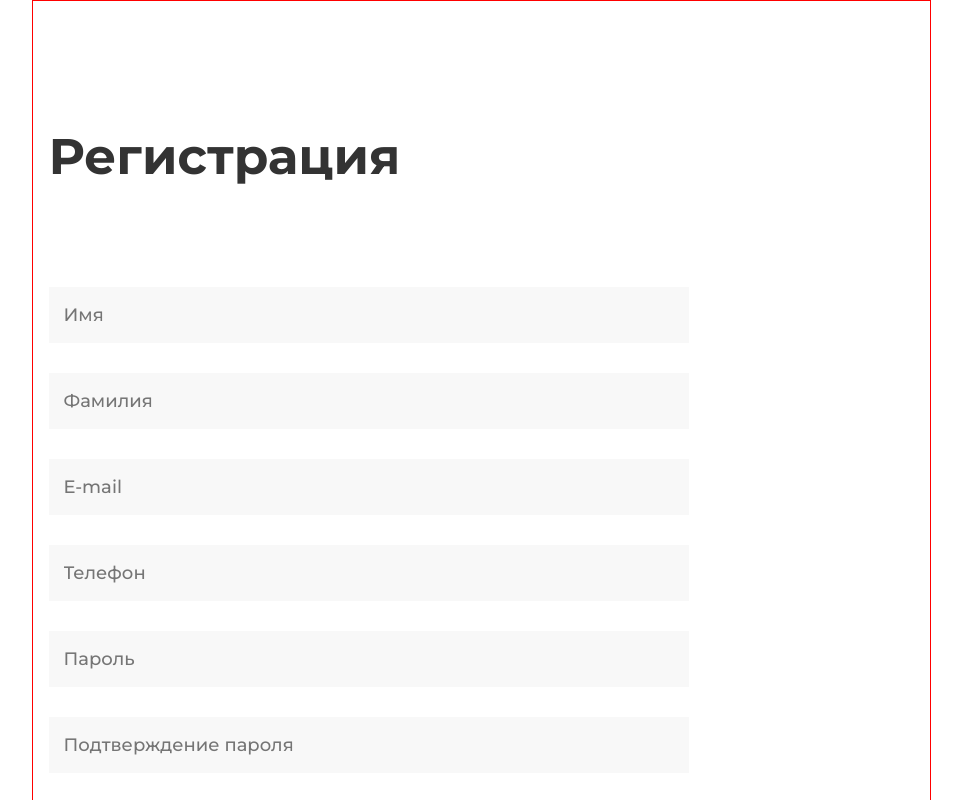
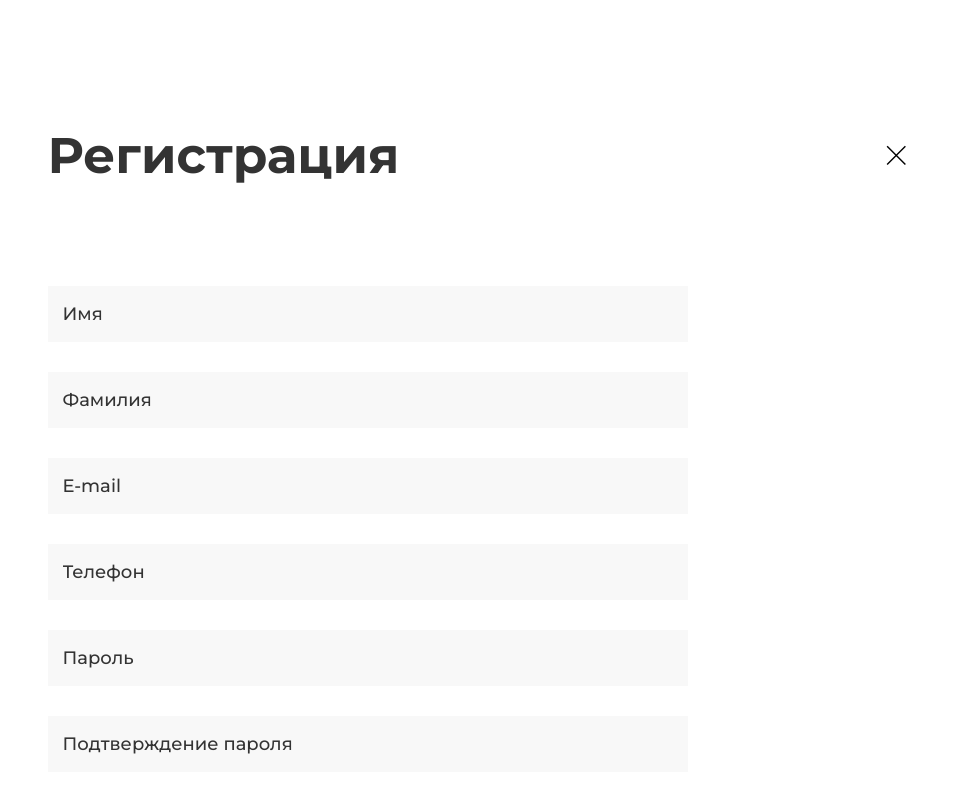
Before and after one commit to yahyo22/fotoreportaje, a React (Create React App) app: page /register in a window 1280 px wide. Shown: the top 800 px of the page, without its empty margins (159-1121 px from the left). Built offline with nearby package versions, Linux system fonts and the light colour scheme.

Commit message:
register tayyor

```diff
--- a/src/assets/style/iconStyle.css
+++ b/src/assets/style/iconStyle.css
@@ -0,0 +1,18 @@
+.icon {
+    display: inline-block;
+    min-width: 24px;
+    min-height: 24px;
+    color: #ccc !important;
+    background-color: #ccc !important;
+    mask-repeat: no-repeat;
+    -webkit-mask-repeat: no-repeat;
+    mask-size: contain;
+    -webkit-mask-size: contain;
+    mask-position: center;
+    -webkit-mask-position: center;
+  }
+
+  .icon.icon-close {
+    mask-image: url("../icons/close.svg");
+    -webkit-mask-image: url("../icons/close.svg");
+  }
--- a/src/components/input/Input.tsx
+++ b/src/components/input/Input.tsx
@@ -30,11 +30,12 @@ const StyledInput = styled.div`
       font-weight: 500;
       font-size: 18px;
       line-height: 22px;
+      color: #333;
     }
 
     &:hover,
     &:focus {
-      outline: none;
+      outline: 2px solid #333;
     }
   }
 `;
--- a/src/pages/auth/AuthStyle.ts
+++ b/src/pages/auth/AuthStyle.ts
@@ -1,14 +1,13 @@
 import styled from "styled-components";
 
 export const AuthStyle = styled.div`
-  padding: 0 16px;
+  padding: 125px 16px 170px;
   max-width: 899px;
   margin: 0 auto;
   background: #fff;
-  border: 1px solid red;
 
   .top {
-    margin: 125px 0px 100px;
+    margin-bottom: 100px;
     display: flex;
     align-items: center;
     justify-content: space-between;
@@ -18,6 +17,13 @@ export const AuthStyle = styled.div`
       font-size: 50px;
       line-height: 61px;
       color: #333;
+    }
+
+    & > .icon {
+      cursor: pointer;
+      min-width: 37px;
+      min-height: 37px;
+      background-color: #000 !important;
     }
   }
 
--- a/src/pages/auth/register/Register.tsx
+++ b/src/pages/auth/register/Register.tsx
@@ -36,7 +36,7 @@ export default function Register() {
           <Select />
         </div>
         <div className="input__wrapper">
-          {/* <Button /> */}
+          <Button type="submit">Зарегистрироваться</Button>
         </div>
         <div className="input__wrapper">
           <p>
```
Also changed, not shown: src/assets/icons/close.svg (added).
